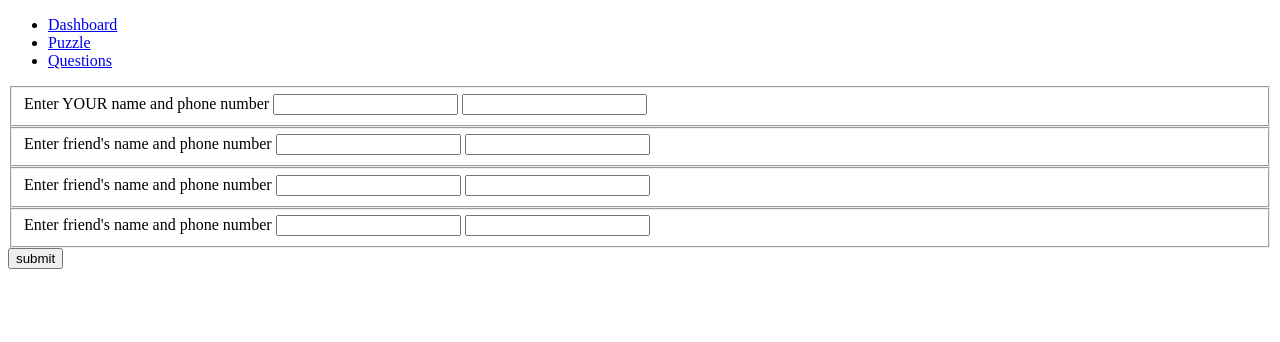
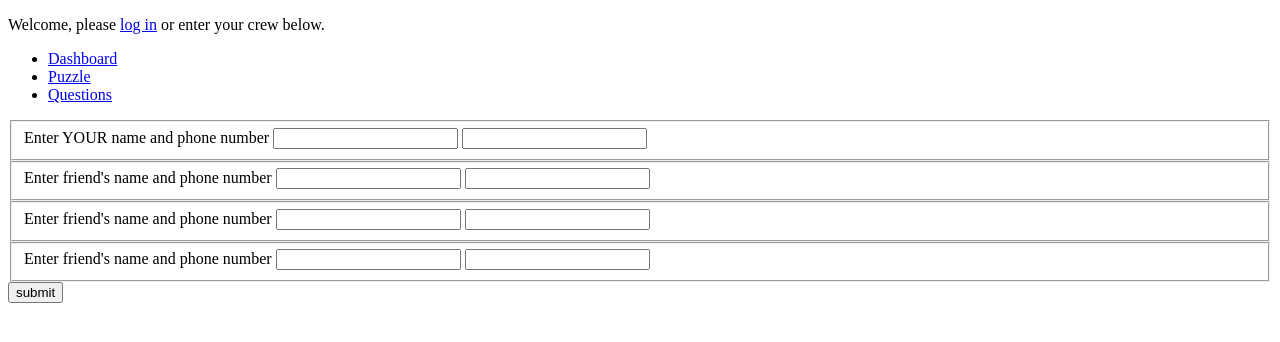
Before and after one commit to ewheeler/surveygame, a Django app: page / in a window 1280 px wide. Shown: the top 342 px of the page. Run offline with Django 3.2, Linux system fonts and the light colour scheme; parts of the project's set-up code (start-up, migrations or seed data) failed here and were passed over.

Commit message:
add login link

```diff
--- a/txtgame/templates/layout.html
+++ b/txtgame/templates/layout.html
@@ -14,6 +14,8 @@
 			<div id="auth">
 			    {% if user.is_authenticated %}
 				<p>Logged in as {{ user.username }}. <a href="{% url logout %}">Logout</a></p>
+			    {% else %}
+				<p>Welcome, please <a href="{% url login %}">log in</a> or enter your crew below.</p>
 			    {% endif %}
 			</div>
 			<ul id=tabs>
```
